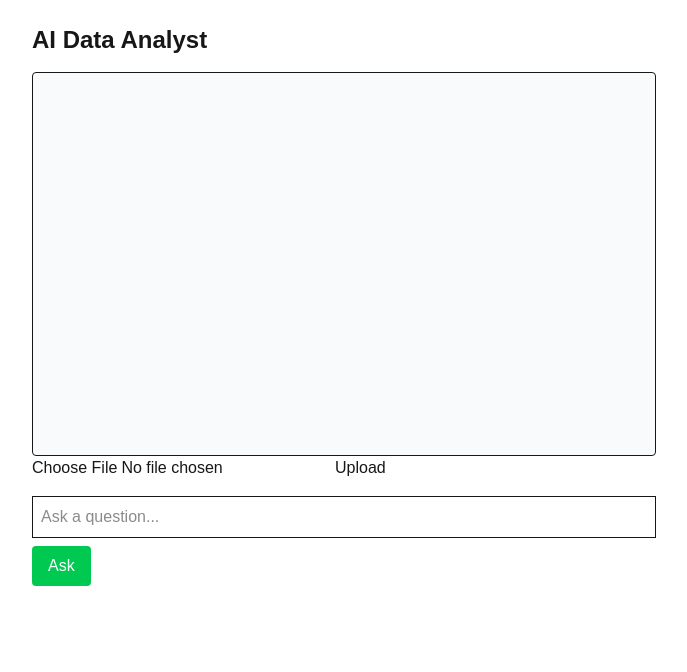
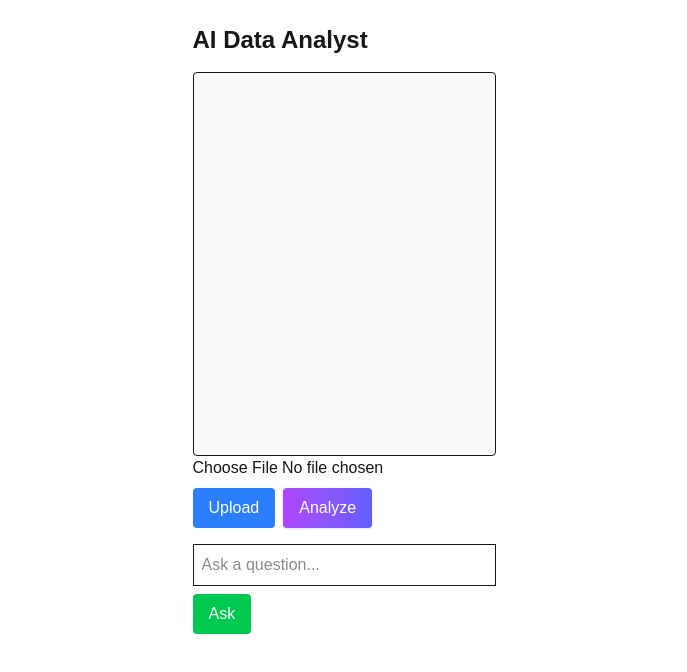
Before and after one commit to AswinVmm/AI-Data-Analyst-Dashboard, a Next.js app in the folder frontend/: page / in a window 1280 px wide. Shown: the top 672 px of the page, without its empty margins (296-983 px from the left). Built offline with nearby package versions, Linux system fonts and the light colour scheme.

Commit message:
button changes

```diff
--- a/frontend/src/app/page.js
+++ b/frontend/src/app/page.js
@@ -46,6 +46,38 @@ export default function Home() {
     setQuestion(""); // clear input
   };
 
+  const analyzeData = async () => {
+    setLoading(true);
+
+    const userMsg = { role: "user", text: "Analyze this dataset" };
+    setMessages((prev) => [...prev, userMsg]);
+
+    try {
+      const res = await axios.post(
+        `${process.env.NEXT_PUBLIC_BACKEND_URL}/query`,
+        {
+          question: "Give a full analysis of this dataset with insights",
+        }
+      );
+
+      const botMsg = {
+        role: "bot",
+        text: res.data.answer,
+        data: res.data,
+      };
+
+      setMessages((prev) => [...prev, botMsg]);
+      setData(res.data);
+    } catch (err) {
+      setMessages((prev) => [
+        ...prev,
+        { role: "bot", text: "⚠️ Failed to analyze data. Try again." },
+      ]);
+    }
+
+    setLoading(false);
+  };
+
   const downloadCSV = () => {
     if (!data?.result) return;
 
@@ -88,8 +120,26 @@ export default function Home() {
         {loading && <p>Thinking... 🤖</p>}
       </div>
 
+      {/* <input type="file" onChange={(e) => setFile(e.target.files[0])} />
+      <button onClick={uploadFile}>Upload</button> */}
+
       <input type="file" onChange={(e) => setFile(e.target.files[0])} />
-      <button onClick={uploadFile}>Upload</button>
+
+      <div className="flex gap-2 mt-2">
+        <button
+          onClick={uploadFile}
+          className="px-4 py-2 bg-blue-500 text-white rounded"
+        >
+          Upload
+        </button>
+
+        <button
+          onClick={analyzeData}
+          className="px-4 py-2 bg-gradient-to-r from-purple-500 to-indigo-500 text-white rounded shadow"
+        >
+          Analyze
+        </button>
+      </div>
 
       <input
         className="border p-2 w-full mt-4"
```
Also changed, not shown: 1 other file (tests, documents, lock files or other folders).
